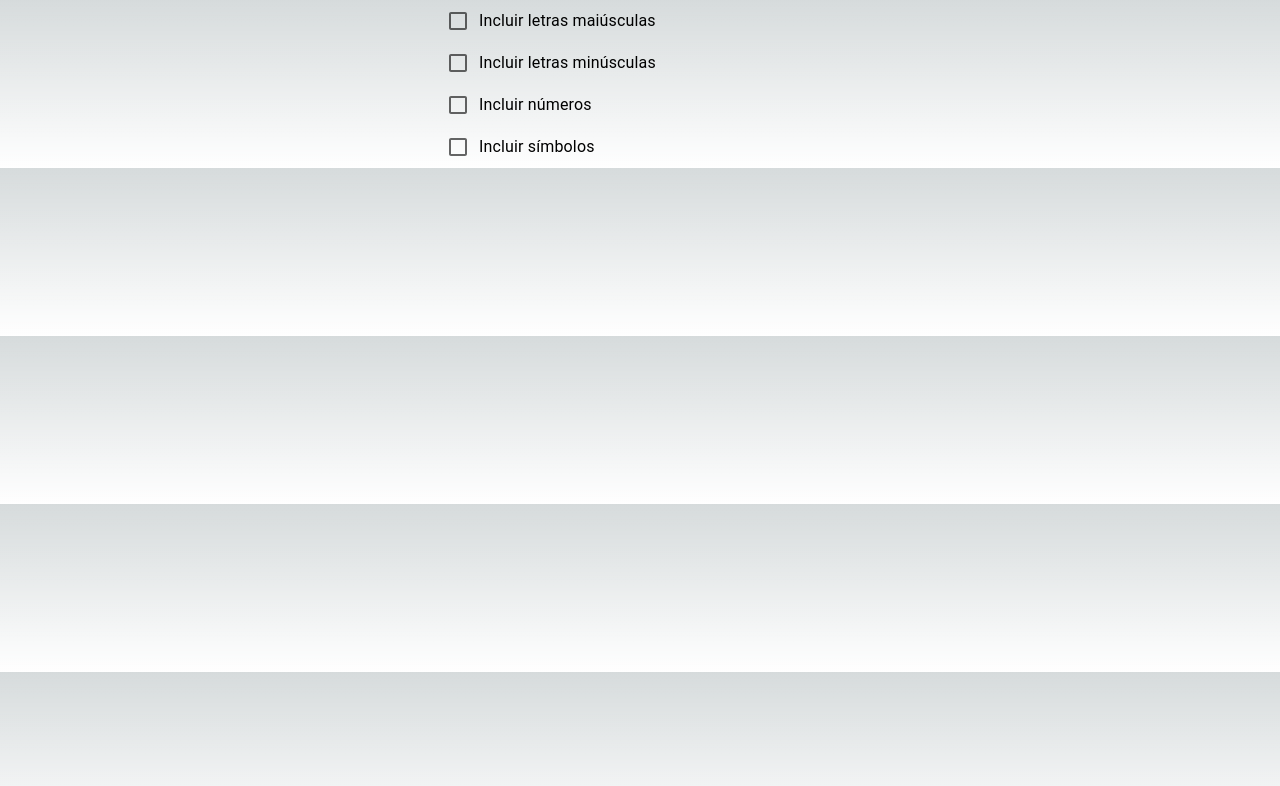
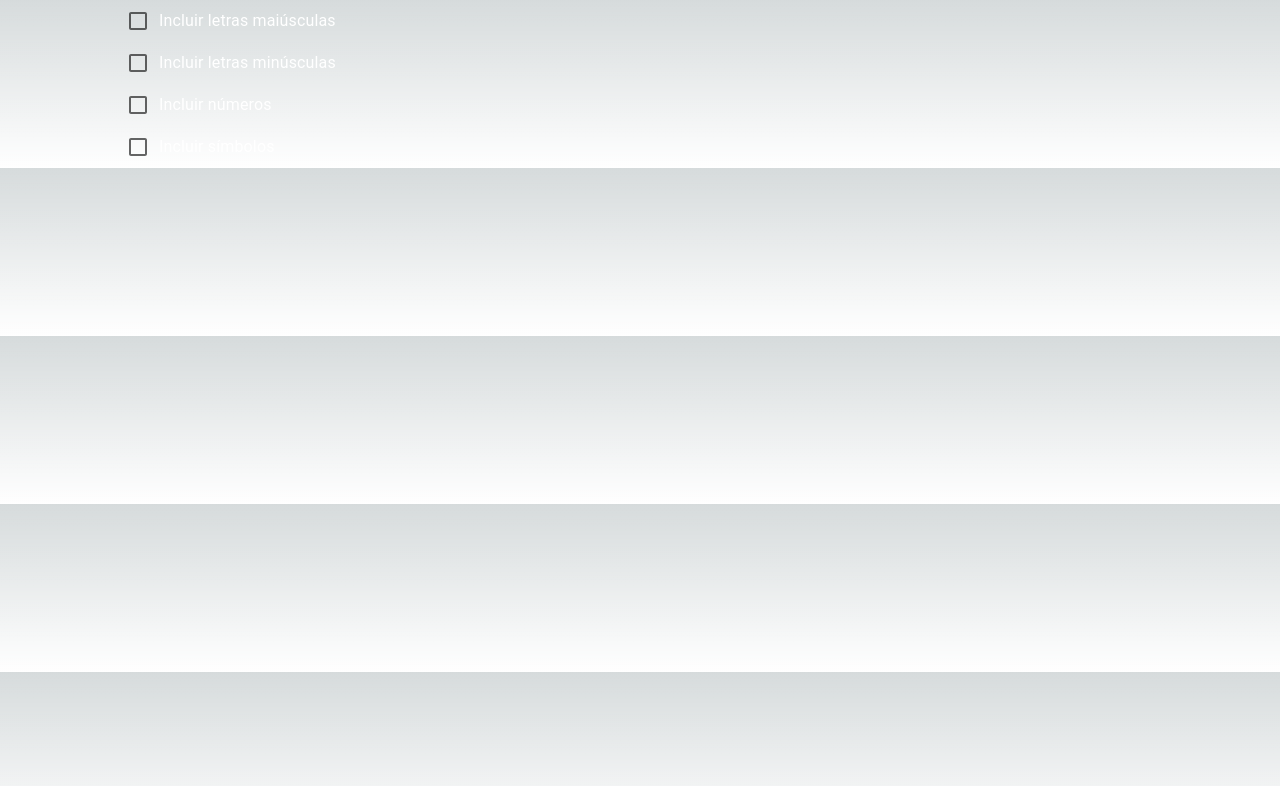
Before and after one commit to Ledelara/password-generator, a Next.js app: page /Generator/components/Checkers/Checkers in a window 1280 px wide. Shown: the top 786 px of the page. Built offline with nearby package versions, Linux system fonts and the light colour scheme.

Commit message:
:lipstick: Style: alinhamento do componente Checkers

```diff
--- a/src/pages/Generator/components/Checkers/Checkers.tsx
+++ b/src/pages/Generator/components/Checkers/Checkers.tsx
@@ -18,29 +18,41 @@ const Checkers = (props: CheckersProps) => {
                 display: 'flex',
                 flexDirection: 'column',
                 alignItems: 'flex-start',
-                width: '30%',
+                width: '80%',
                 margin: '0 auto',
             }}
         >
             <FormControlLabel
                 control={<Checkbox checked={includeUppercase} />}
                 label="Incluir letras maiúsculas"
-                sx={{ alignSelf: 'flex-start' }}
+                sx={{
+                    alignSelf: 'flex-start',
+                    color: 'white'
+                }}
             />
             <FormControlLabel
                 control={<Checkbox checked={includeLowercase} />}
                 label="Incluir letras minúsculas"
-                sx={{ alignSelf: 'flex-start' }}
+                sx={{
+                    alignSelf: 'flex-start',
+                    color: 'white'
+                }}
             />
             <FormControlLabel
                 control={<Checkbox checked={includeNumbers} />}
                 label="Incluir números"
-                sx={{ alignSelf: 'flex-start' }}
+                sx={{
+                    alignSelf: 'flex-start',
+                    color: 'white'
+                }}
             />
             <FormControlLabel
                 control={<Checkbox checked={includeSymbols} />}
                 label="Incluir símbolos"
-                sx={{ alignSelf: 'flex-start' }}
+                sx={{
+                    alignSelf: 'flex-start',
+                    color: 'white'
+                }}
             />
         </Box>
     )
```
